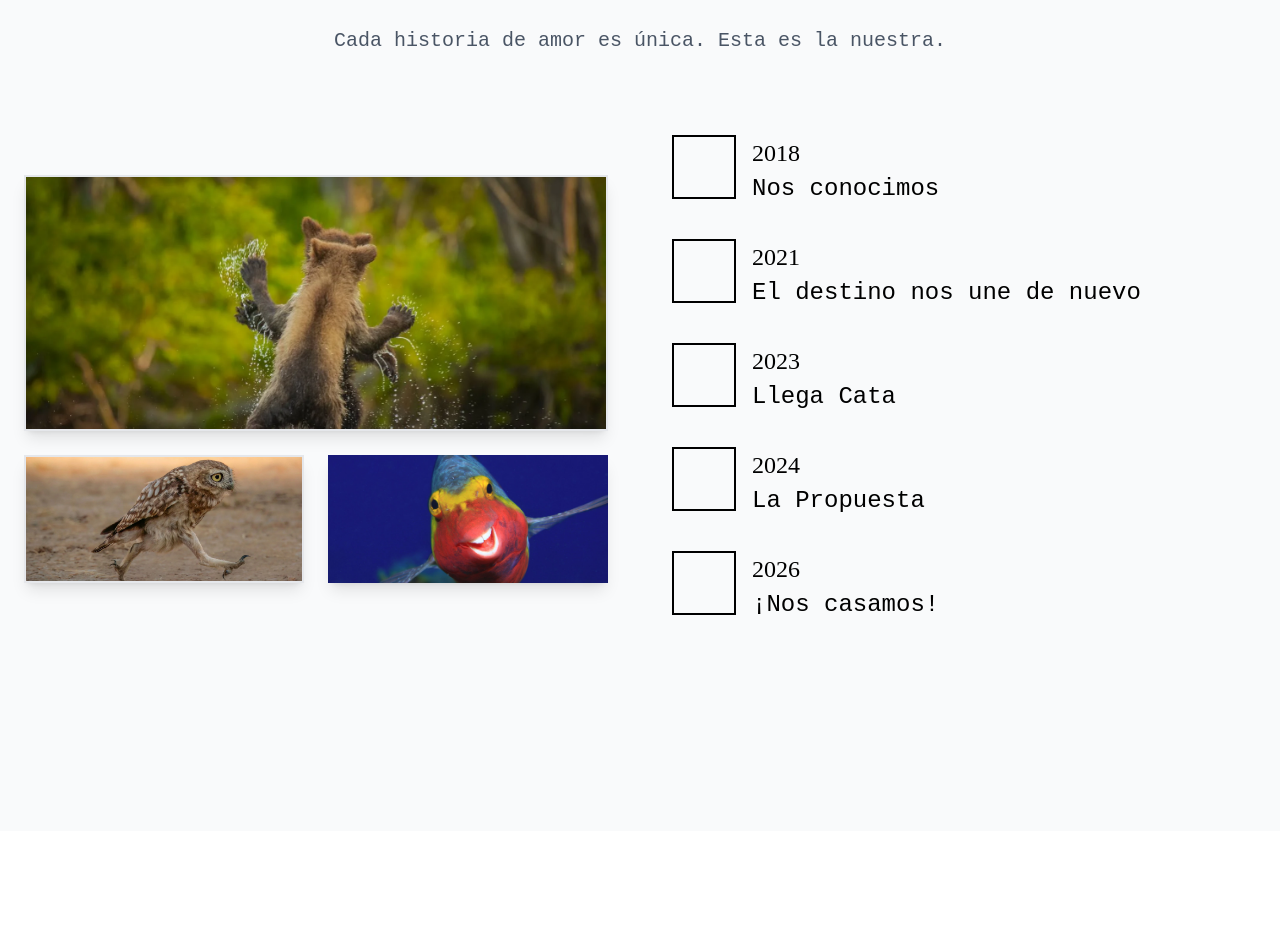
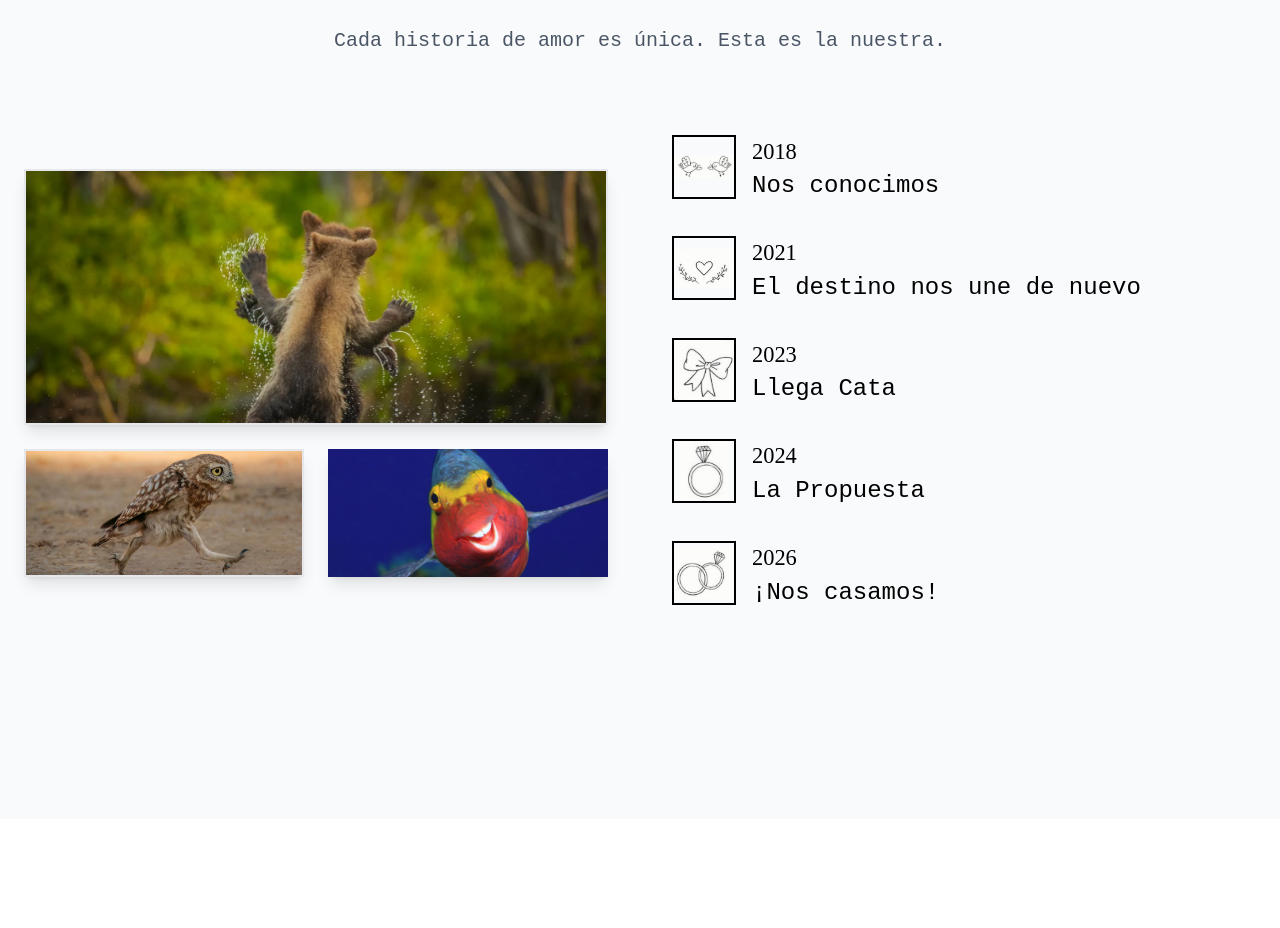
Before and after one commit to janaigutierrez/boda-modo-cata, a React (Vite) app: page / in a window 1280 px wide. Shown: the part 2020-2948 px from the top of the page. Built offline with nearby package versions, Linux system fonts and the light colour scheme.

Commit message:
lil images

```diff
--- a/src/components/sections/OurStory.jsx
+++ b/src/components/sections/OurStory.jsx
@@ -14,30 +14,30 @@ const OurStory = ({ data }) => {
         {
             year: "2018",
             title: "Nos conocimos",
-            icon: ""
+            icon: "/images/bird.png"
         },
         {
             year: "2021",
             title: "El destino nos une de nuevo",
-            icon: ""
+            icon: "/images/heart.png"
 
         },
         {
             year: "2023",
             title: "Llega Cata",
-            icon: ""
+            icon: "/images/bond.png"
 
         },
         {
             year: "2024",
             title: "La Propuesta",
-            icon: ""
+            icon: "/images/ring.png"
 
         },
         {
             year: "2026",
             title: "¡Nos casamos!",
-            icon: ""
+            icon: "/images/rings.png"
 
         }
     ]
@@ -149,13 +149,16 @@ const OurStory = ({ data }) => {
                                 className="flex items-start space-x-4"
                             >
                                 <div className=" w-16 h-16 border-2 border-black flex items-center justify-center text-2xl flex-shrink-0">
-                                    {milestone.icon}
-                                </div>
+                                    <img
+                                        src={milestone.icon}
+                                        alt={`Icon for ${milestone.title}`}
+                                        className="w-full h-full object-contain object-center"
+                                    />                                </div>
                                 <div>
                                     <div
                                         style={{
-                                            fontFamily: "Hurricane",
-                                            fontSize: "1.5rem"
+                                            fontFamily: "'Sacramento', cursive",
+                                            fontSize: "1.4rem"
                                         }}
                                     >
                                         {milestone.year}
```
